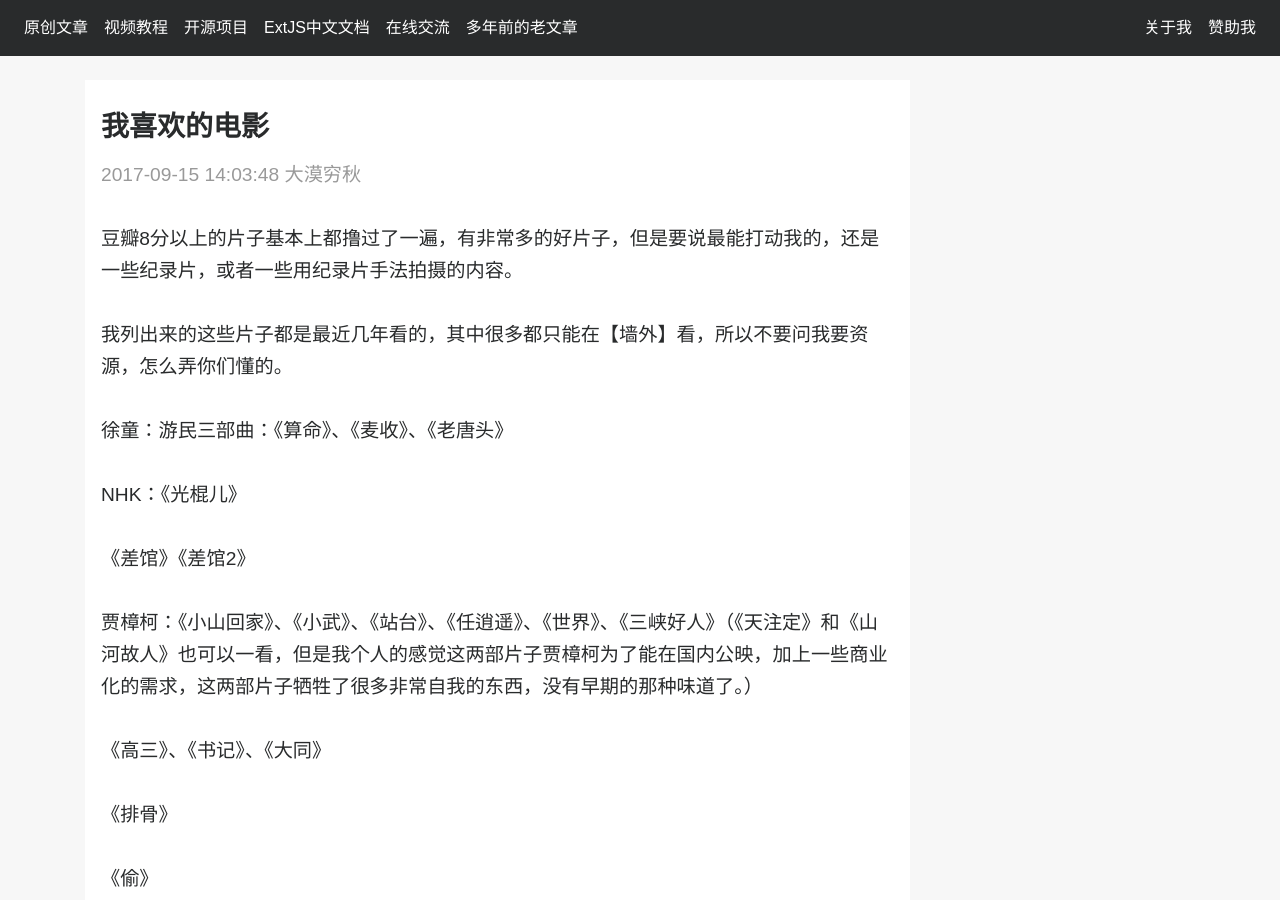
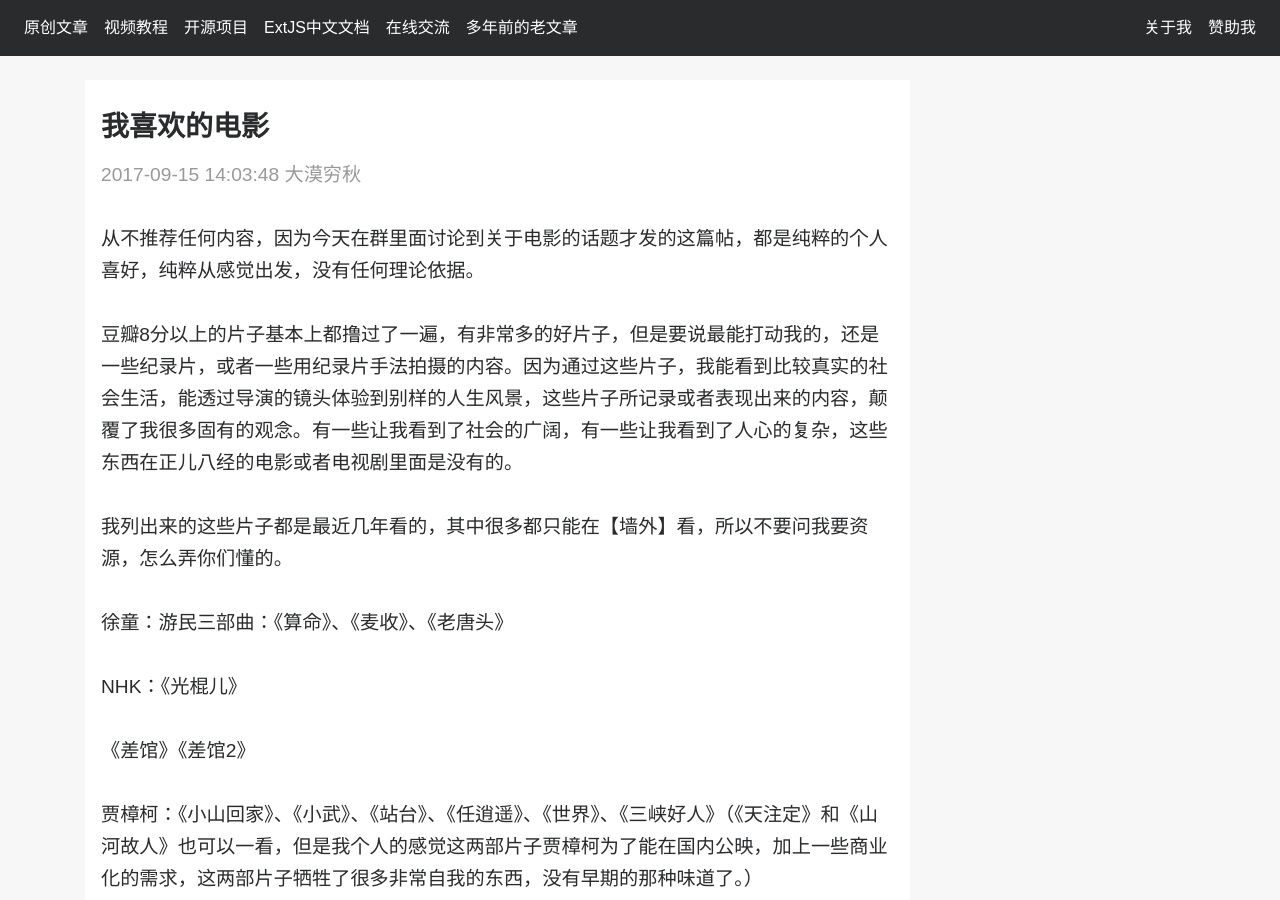
Before and after one commit to dukuiran/damoqiongqiu.github.io, a Jekyll site: the page built from _posts/2017-09-15-my-movies.markdown, in a window 1280 px wide and 900 px high. Built offline with Jekyll 4.4.1, drawn with Linux system fonts in a browser that asks for light colours; nearby versions of some CDN libraries; comment, search, counter and statistics services are not loaded.

Commit message:
修改内容

```diff
--- a/_posts/2017-09-15-my-movies.markdown
+++ b/_posts/2017-09-15-my-movies.markdown
@@ -8,8 +8,9 @@ category: "非技术"
 published: true
 excerpt: 我喜欢的电影
 ---
+从不推荐任何内容，因为今天在群里面讨论到关于电影的话题才发的这篇帖，都是纯粹的个人喜好，纯粹从感觉出发，没有任何理论依据。
 
-豆瓣8分以上的片子基本上都撸过了一遍，有非常多的好片子，但是要说最能打动我的，还是一些纪录片，或者一些用纪录片手法拍摄的内容。
+豆瓣8分以上的片子基本上都撸过了一遍，有非常多的好片子，但是要说最能打动我的，还是一些纪录片，或者一些用纪录片手法拍摄的内容。因为通过这些片子，我能看到比较真实的社会生活，能透过导演的镜头体验到别样的人生风景，这些片子所记录或者表现出来的内容，颠覆了我很多固有的观念。有一些让我看到了社会的广阔，有一些让我看到了人心的复杂，这些东西在正儿八经的电影或者电视剧里面是没有的。
 
 我列出来的这些片子都是最近几年看的，其中很多都只能在【墙外】看，所以不要问我要资源，怎么弄你们懂的。
 
```
